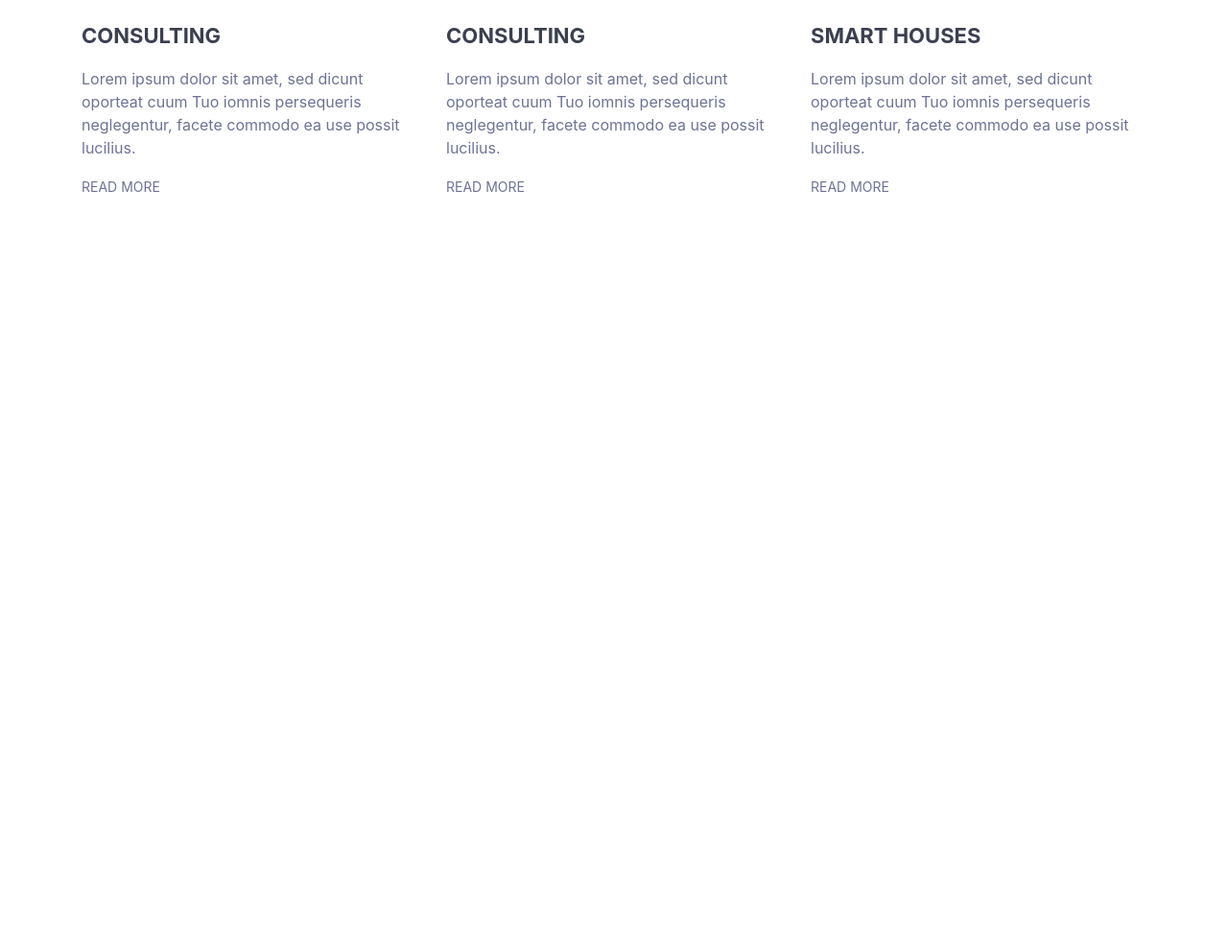
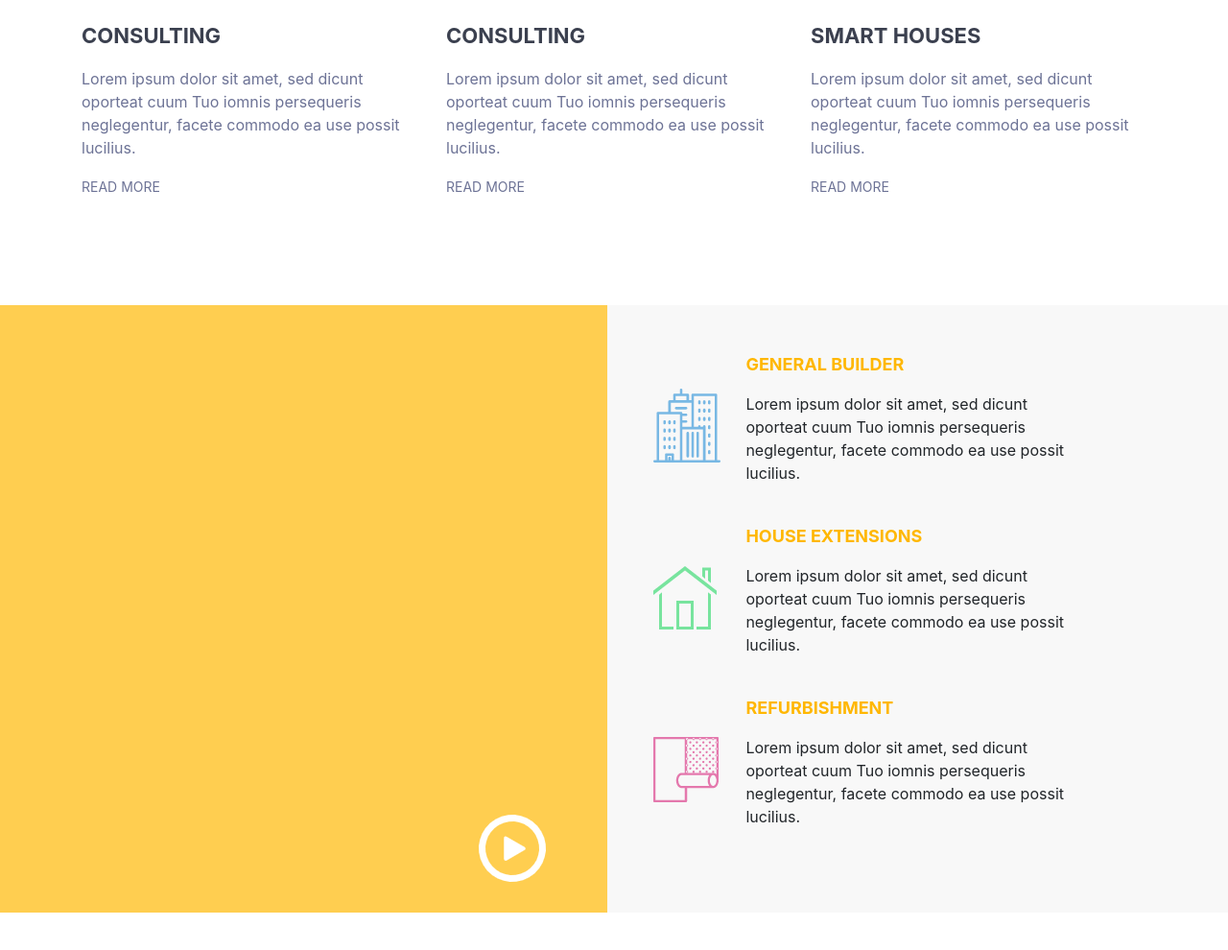
Before and after one commit to scratch-coding/PSD-Website, a plain HTML site: page index.html in a window 1280 px wide. Shown: the part 1255-2245 px from the top of the page at 96% size. Before the commit the page ends 1525 px from the top, so only its background shows below. Drawn offline with Linux system fonts and the light colour scheme.

Commit message:
Video Services

```diff
--- a/assets/css/main.css
+++ b/assets/css/main.css
@@ -74,3 +74,23 @@
 .our-services .service:hover .title{
 	color: #FFB700;
 }
+
+.video-service .video{
+	background-color: #FFCE50;
+}
+
+.video-service .video .player{
+	position: absolute;
+	right: 4rem;
+	bottom: 2rem;
+}
+
+
+.video-service .title{
+	font-size: 18px;
+	font-weight: bold;
+}
+
+.video-service .title{
+	color: #BFC1CE;
+}
--- a/assets/css/responsive.css
+++ b/assets/css/responsive.css
@@ -11,3 +11,9 @@
 		margin-top: 1rem;
 	}
 }
+
+@media (max-width: 992px){
+	.video{
+		height: 400px !important;
+	}
+}
--- a/assets/css/variables.css
+++ b/assets/css/variables.css
@@ -1,5 +1,6 @@
 .color-grey{ color:#F5F5F5 !important; }
 .color-white{ color: white !important; }
 .color-black{ color: black !important; }
+.color-orange{ color: #FFB700 !important; }
 
 .bg-color-grey{ background-color:#F5F5F5 !important; }
--- a/index.html
+++ b/index.html
@@ -142,6 +142,49 @@
 		</div>
 	</div>
 
+	<div class="video-service pt-5 pb-5">
+		<div class="row" style="margin-left: -15px;margin-right: 0px;">
+			<div class="col-lg-6 col-md-12 col-12 pr-0">
+				<div class="video h-100">
+					<div class="player">
+						<a href="#"><img src="assets/img/player.png"></a>
+					</div>
+				</div>
+			</div>
+			<div class="col-lg-6 col-md-12 col-12 p-5" style="background-color: #F8F8F8;">
+				<div class="row mb-4">
+					<div class="col-lg-2 col-md-2 col-12 d-flex align-items-center">
+						<img src="assets/img/video-service-1.png">
+					</div>
+					<div class="col-lg-8 col-md-10 col-12">
+						<p class="text-uppercase color-orange title">GENERAL BUILDER</p>
+						<p class="desc">Lorem ipsum dolor sit amet, sed dicunt oporteat cuum Tuo iomnis persequeris neglegentur, facete commodo ea use possit lucilius. </p>
+					</div>
+				</div>
+
+				<div class="row mb-4">
+					<div class="col-lg-2 col-md-2 col-12 d-flex align-items-center">
+						<img src="assets/img/video-service-2.png">
+					</div>
+					<div class="col-lg-8 col-md-10 col-12">
+						<p class="text-uppercase color-orange title">HOUSE EXTENSIONS</p>
+						<p class="desc">Lorem ipsum dolor sit amet, sed dicunt oporteat cuum Tuo iomnis persequeris neglegentur, facete commodo ea use possit lucilius. </p>
+					</div>
+				</div>
+
+				<div class="row mb-4">
+					<div class="col-lg-2 col-md-2 col-12 d-flex align-items-center">
+						<img src="assets/img/video-service-3.png">
+					</div>
+					<div class="col-lg-8 col-md-10 col-12">
+						<p class="text-uppercase color-orange title">REFURBISHMENT</p>
+						<p class="desc">Lorem ipsum dolor sit amet, sed dicunt oporteat cuum Tuo iomnis persequeris neglegentur, facete commodo ea use possit lucilius. </p>
+					</div>
+				</div>
+			</div>
+		</div>
+	</div>
+
 
 	<script src="assets/plugins/jquery/jquery.js"></script>
 	<script src="assets/plugins/bootstrap/bootstrap.min.js"></script>
```
Also changed, not shown: assets/img/player.png (added), assets/img/video-service-1.png (added), assets/img/video-service-2.png (added), assets/img/video-service-3.png (added).
